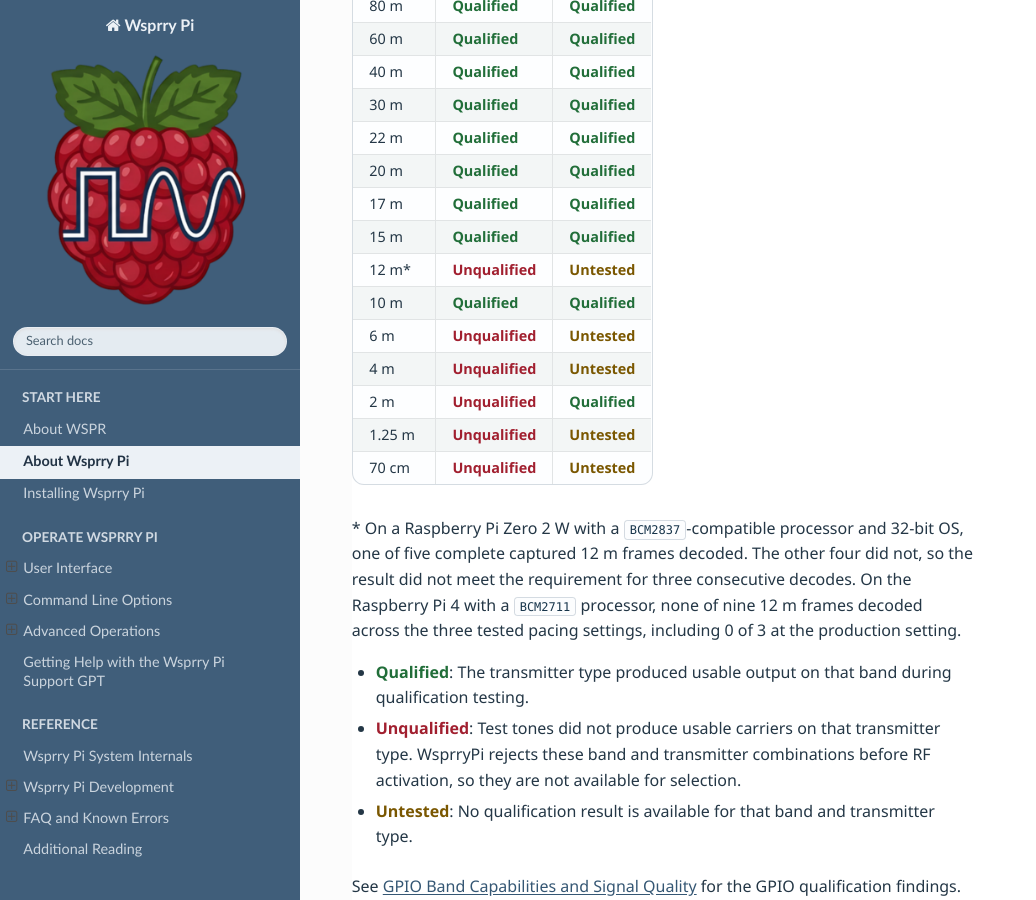
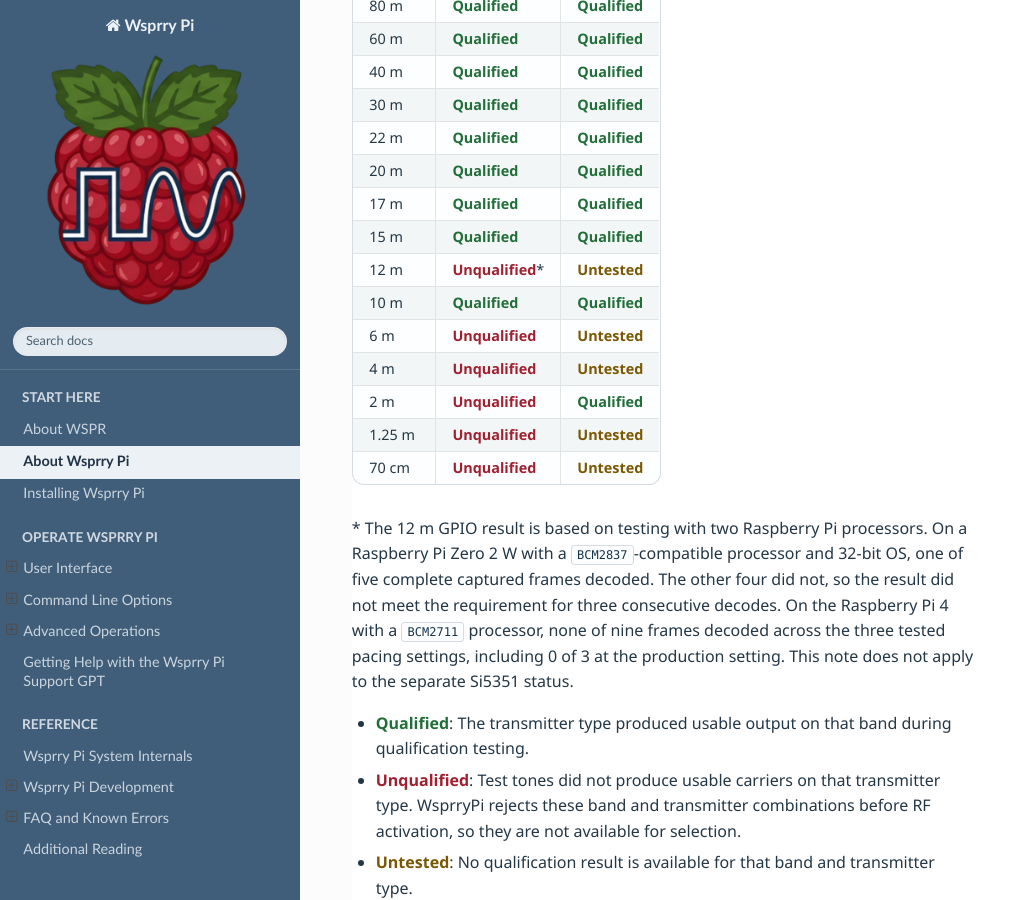
Before and after one commit to WsprryPi/Wsprry_Pi_Docs, a Sphinx documentation site: the page built from docs/About_Wsprry_Pi/index.md, in a window 1280 px wide and 900 px high, scrolled down 3316 px. Shown: the whole window, without its empty margins (0-1036 px from the left). Built offline with Sphinx 7.4.7 and the Read the Docs theme 3.1.0, drawn with Linux system fonts in a browser that asks for light colours.

Commit message:
Clarify 12 m GPIO qualification note

```diff
--- a/docs/About_Wsprry_Pi/index.md
+++ b/docs/About_Wsprry_Pi/index.md
@@ -93,7 +93,7 @@
 | 20 m | <span class="qualification-status qualification-status--qualified">Qualified</span> | <span class="qualification-status qualification-status--qualified">Qualified</span> |
 | 17 m | <span class="qualification-status qualification-status--qualified">Qualified</span> | <span class="qualification-status qualification-status--qualified">Qualified</span> |
 | 15 m | <span class="qualification-status qualification-status--qualified">Qualified</span> | <span class="qualification-status qualification-status--qualified">Qualified</span> |
-| 12 m\* | <span class="qualification-status qualification-status--unqualified">Unqualified</span> | <span class="qualification-status qualification-status--untested">Untested</span> |
+| 12 m | <span class="qualification-status qualification-status--unqualified">Unqualified</span>\* | <span class="qualification-status qualification-status--untested">Untested</span> |
 | 10 m | <span class="qualification-status qualification-status--qualified">Qualified</span> | <span class="qualification-status qualification-status--qualified">Qualified</span> |
 | 6 m | <span class="qualification-status qualification-status--unqualified">Unqualified</span> | <span class="qualification-status qualification-status--untested">Untested</span> |
 | 4 m | <span class="qualification-status qualification-status--unqualified">Unqualified</span> | <span class="qualification-status qualification-status--untested">Untested</span> |
@@ -101,7 +101,7 @@
 | 1.25 m | <span class="qualification-status qualification-status--unqualified">Unqualified</span> | <span class="qualification-status qualification-status--untested">Untested</span> |
 | 70 cm | <span class="qualification-status qualification-status--unqualified">Unqualified</span> | <span class="qualification-status qualification-status--untested">Untested</span> |
 
-\* On a Raspberry Pi Zero 2 W with a `BCM2837`-compatible processor and 32-bit OS, one of five complete captured 12 m frames decoded. The other four did not, so the result did not meet the requirement for three consecutive decodes. On the Raspberry Pi 4 with a `BCM2711` processor, none of nine 12 m frames decoded across the three tested pacing settings, including 0 of 3 at the production setting.
+\* The 12 m GPIO result is based on testing with two Raspberry Pi processors. On a Raspberry Pi Zero 2 W with a `BCM2837`-compatible processor and 32-bit OS, one of five complete captured frames decoded. The other four did not, so the result did not meet the requirement for three consecutive decodes. On the Raspberry Pi 4 with a `BCM2711` processor, none of nine frames decoded across the three tested pacing settings, including 0 of 3 at the production setting. This note does not apply to the separate Si5351 status.
 
 - <span class="qualification-status qualification-status--qualified">Qualified</span>: The transmitter type produced usable output on that band during qualification testing.
 - <span class="qualification-status qualification-status--unqualified">Unqualified</span>: Test tones did not produce usable carriers on that transmitter type. WsprryPi rejects these band and transmitter combinations before RF activation, so they are not available for selection.
```
